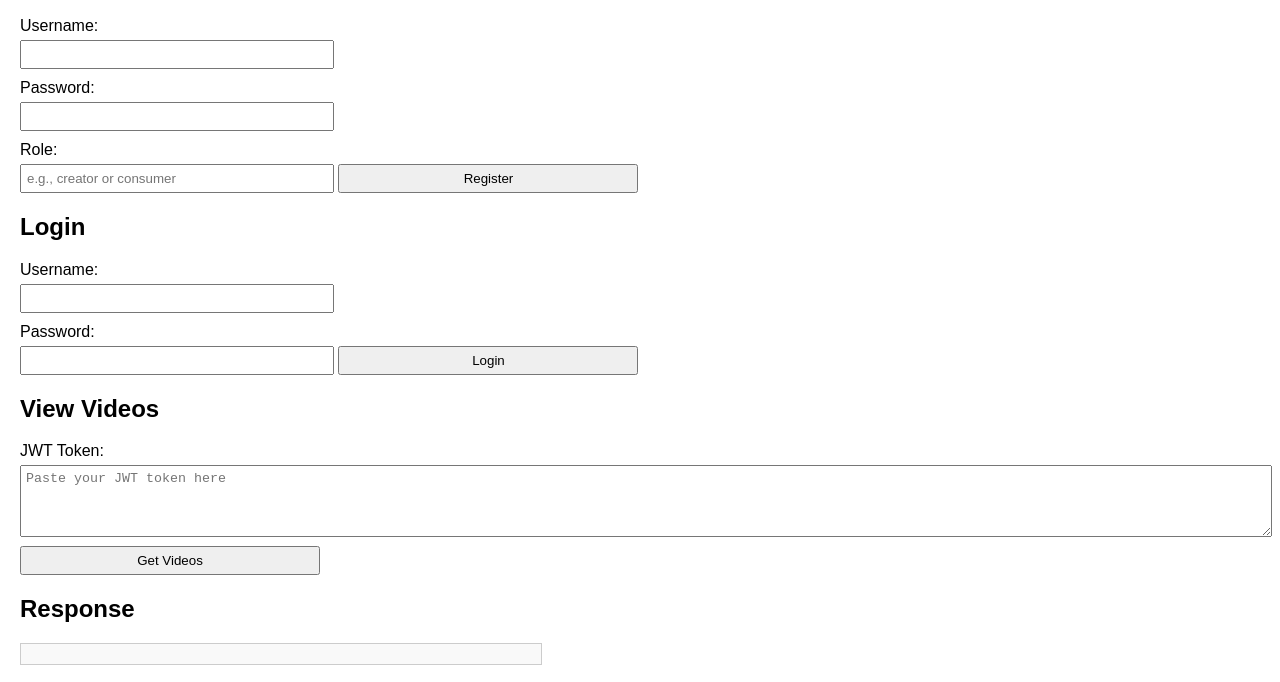
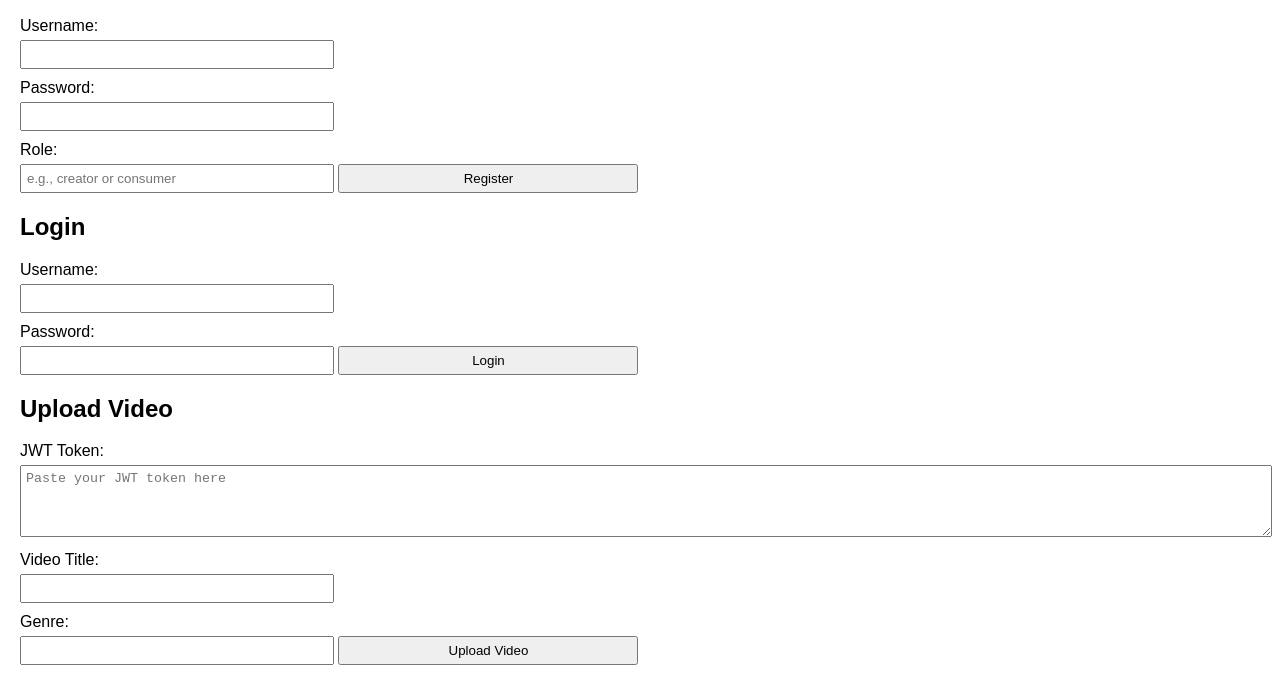
Before and after one commit to akshay7673/video_app, a plain HTML site: page static/index.html in a window 1280 px wide. Shown: the part 111-793 px from the top of the page. Drawn offline with Linux system fonts and the light colour scheme.

Commit message:
Added Upload Video functionality

```diff
--- a/static/index.html
+++ b/static/index.html
@@ -53,6 +53,17 @@
         <button onclick="loginUser()">Login</button>
     </section>
 
+    <section id="upload-videos">
+        <h2>Upload Video</h2>
+        <label>JWT Token:</label>
+        <textarea id="upload-jwt-token" rows="4" cols="50" placeholder="Paste your JWT token here"></textarea>
+        <label>Video Title:</label>
+        <input type="text" id="video-title">
+        <label>Genre:</label>
+        <input type="text" id="video-genre">
+        <button onclick="uploadVideo()">Upload Video</button>
+    </section>
+
     <section id="videos">
         <h2>View Videos</h2>
         <label>JWT Token:</label>
@@ -95,6 +106,24 @@
             document.getElementById("response-output").innerText = JSON.stringify(data, null, 2);
         }
 
+        async function uploadVideo() {
+            const token = document.getElementById("upload-jwt-token").value;
+            const title = document.getElementById("video-title").value;
+            const genre = document.getElementById("video-genre").value;
+
+            const response = await fetch(`${baseUrl}/videos`, {
+                method: "POST",
+                headers: {
+                    "Content-Type": "application/json",
+                    "x-access-token": token
+                },
+                body: JSON.stringify({ title, genre })
+            });
+
+            const data = await response.json();
+            document.getElementById("response-output").innerText = JSON.stringify(data, null, 2);
+        }
+
         async function listVideos() {
             const token = document.getElementById("jwt-token").value;
 
```
